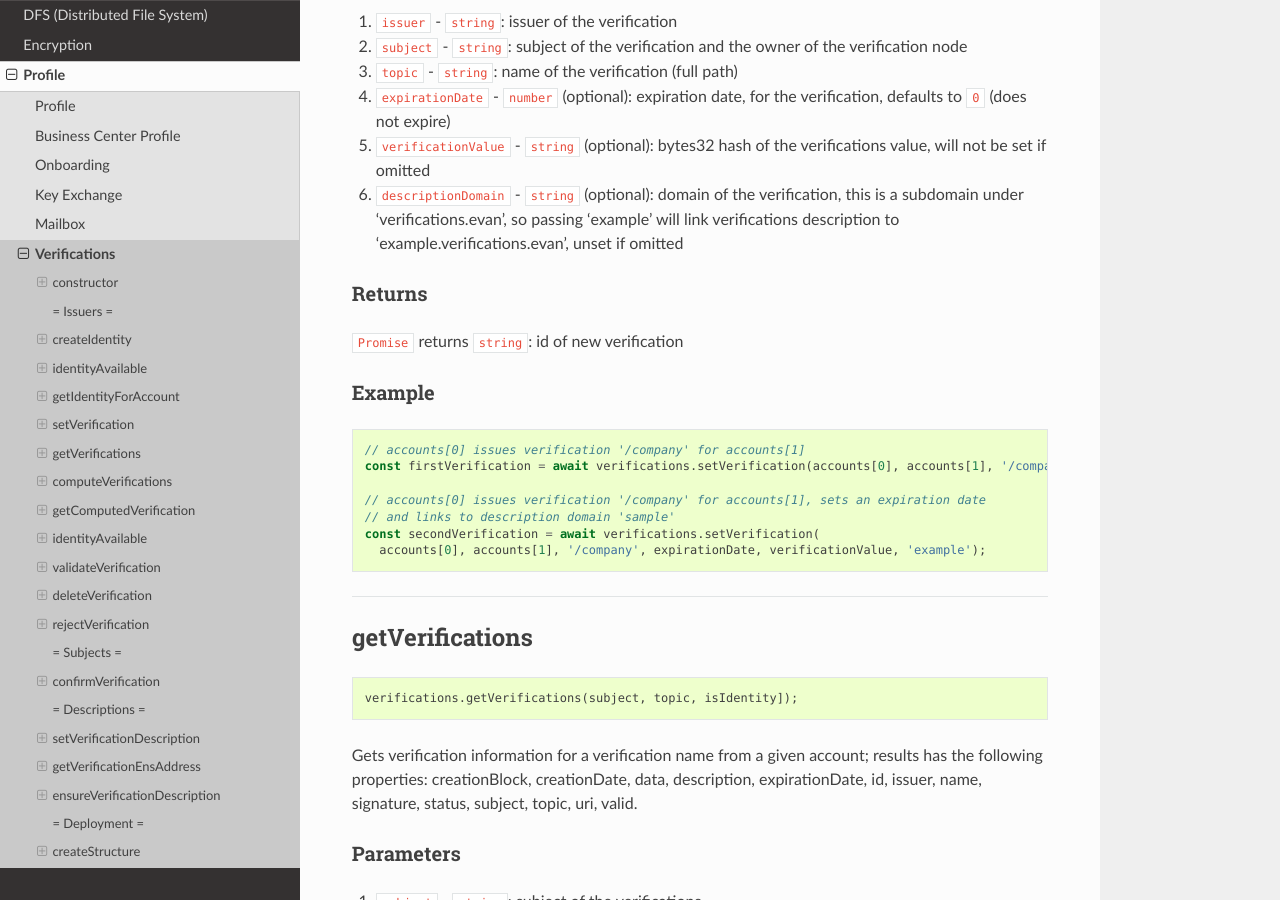
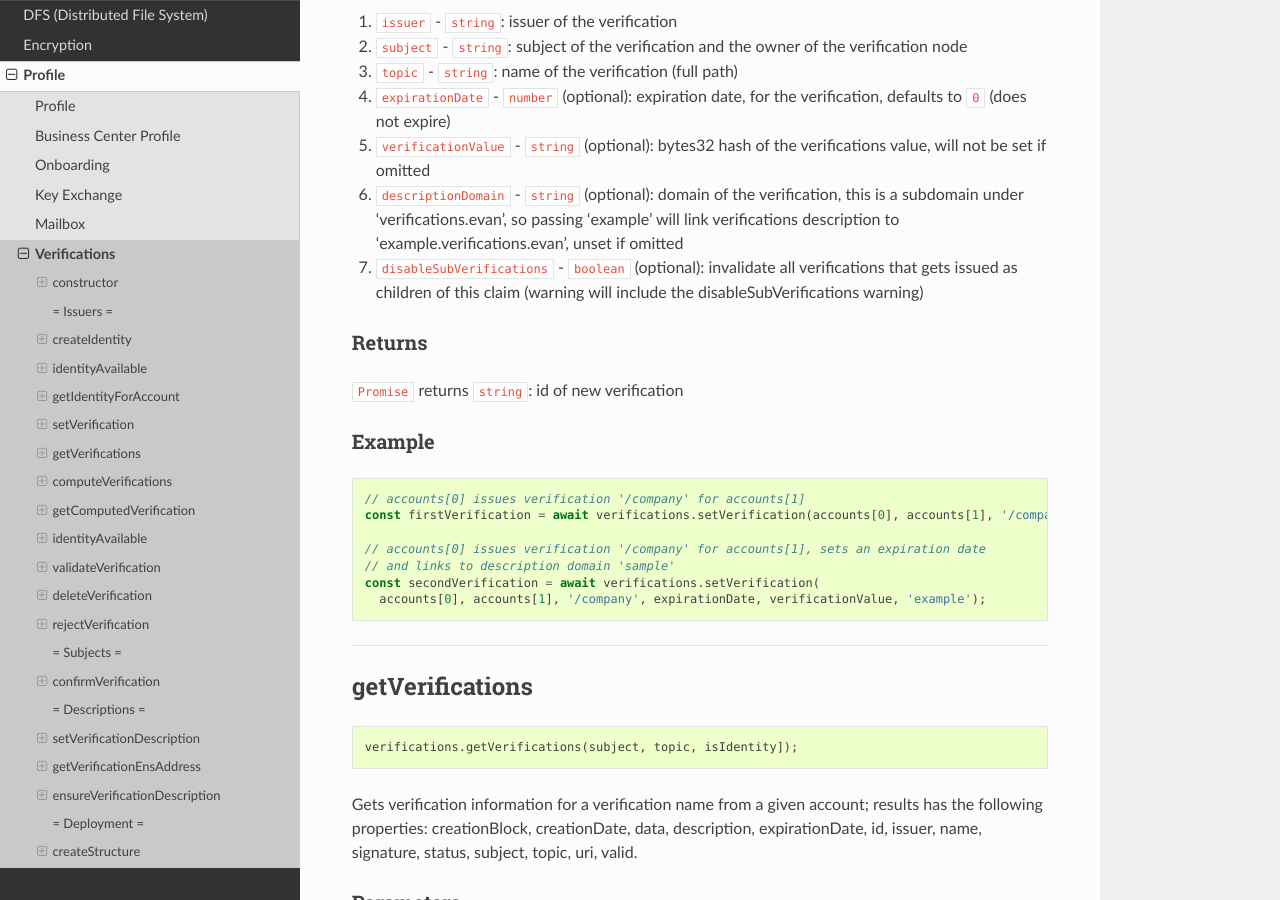
Before and after one commit to evannetwork/api-blockchain-core, a Sphinx documentation site: the page built from docs/profile/verifications.rst, in a window 1280 px wide and 900 px high, scrolled down 4227 px. Built offline with Sphinx 7.4.7 and the Read the Docs theme 2.0.0, drawn with Linux system fonts in a browser that asks for light colours; pages that are not in the unit, such as notebooks, are missing from menus; some of the changed text lies outside the part shown.

Commit message:
add  flags to verifications

```diff
--- a/docs/profile/verifications.rst
+++ b/docs/profile/verifications.rst
@@ -241,7 +241,7 @@ setVerification
 
 .. code-block:: typescript
 
-  verifications.setVerification(issuer, subject, topic, expirationDate, verificationValue, descriptionDomain]);
+  verifications.setVerification(issuer, subject, topic, expirationDate, verificationValue, descriptionDomain, disableSubVerifications);
 
 Sets or creates a verification; this requires the issuer to have permissions for the parent verification (if verification name seen as a path, the parent 'folder').
 
@@ -255,6 +255,7 @@ Parameters
 #. ``expirationDate`` - ``number`` (optional): expiration date, for the verification, defaults to ``0`` (does not expire)
 #. ``verificationValue`` - ``string`` (optional): bytes32 hash of the verifications value, will not be set if omitted
 #. ``descriptionDomain`` - ``string`` (optional): domain of the verification, this is a subdomain under 'verifications.evan', so passing 'example' will link verifications description to 'example.verifications.evan', unset if omitted
+#. ``disableSubVerifications`` - ``boolean`` (optional): invalidate all verifications that gets issued as children of this claim (warning will include the disableSubVerifications warning)
 
 -------
 Returns
@@ -409,6 +410,7 @@ Example
         'parentUntrusted',  // root path (/) is not issued by evan
         'notEnsRootOwner', // invalid ens root owner when check topic is
         'noIdentity', // checked subject has no identity
+        'disableSubVerifications' // when sub verifications are disable on the parent
       ],
       parents: [ ... ],
       parentComputed: [ ... ]
```
Also changed, not shown: 1 other file.
